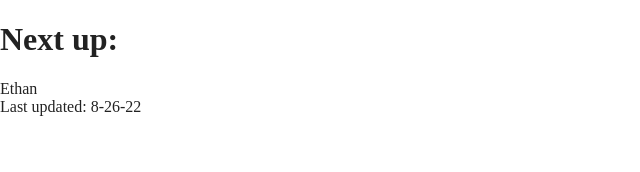
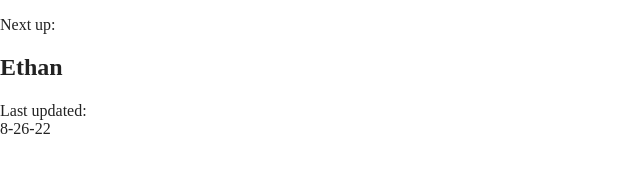
Before and after one commit to Thano123/driveturns, a website built with Parcel: page index.html in a window 1280 px wide. Shown: the whole page, without its empty margins (0-640 px from the left). Built offline with nearby package versions, Linux system fonts and the light colour scheme.

Commit message:
Update index.html

```diff
--- a/index.html
+++ b/index.html
@@ -23,10 +23,11 @@
 
   <body>
     <!-- Add your site or application content here -->
-    <h1>Next up:</h1>
+    <p>Next up:</p>
+    <h2>Ethan</h2>
     <p>
-      Ethan <br />
-      Last updated: 8-26-22
+      Last updated: <br />
+      8-26-22
     </p>
 
     <script src="js/vendor/modernizr-3.11.2.min.js"></script>
```
